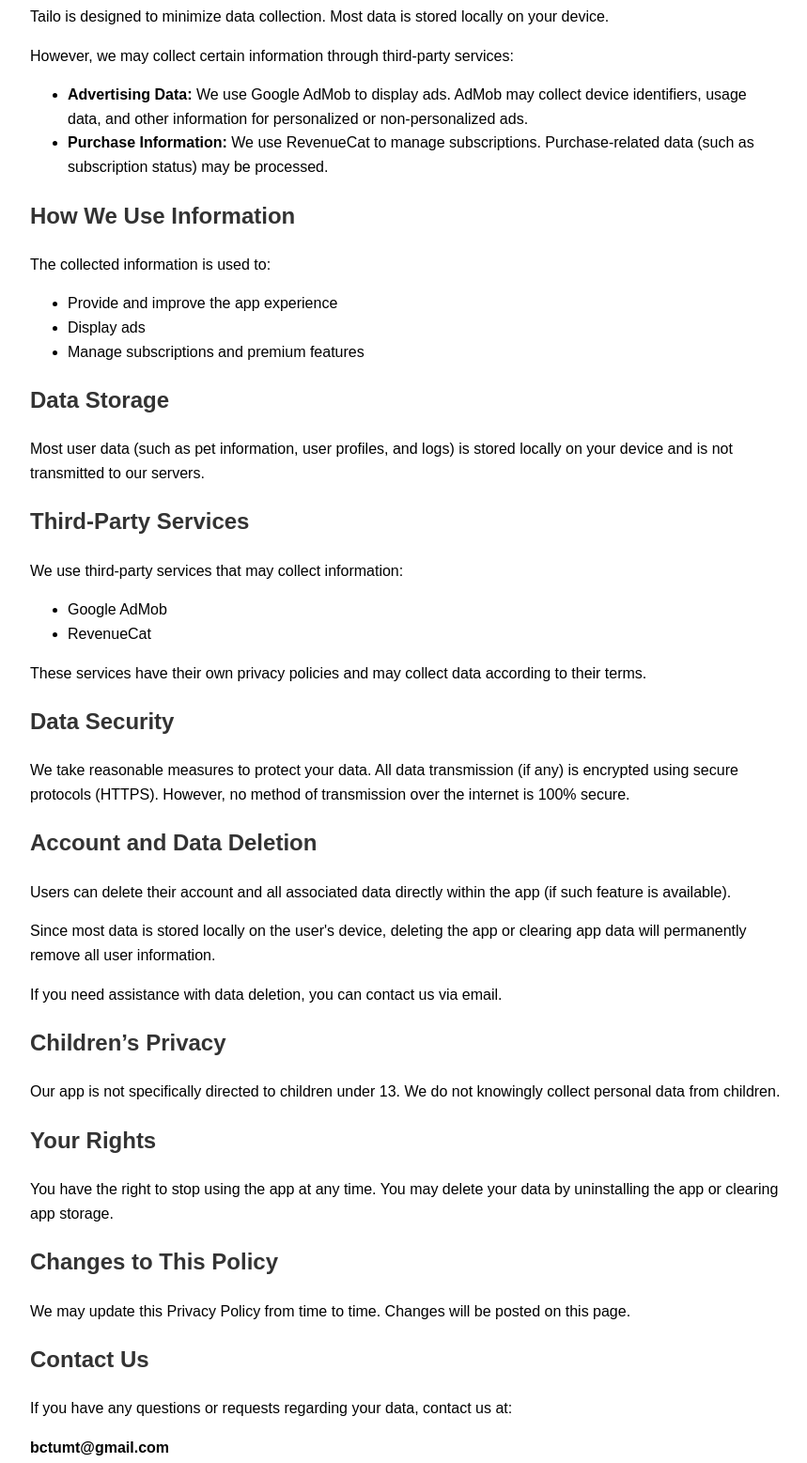
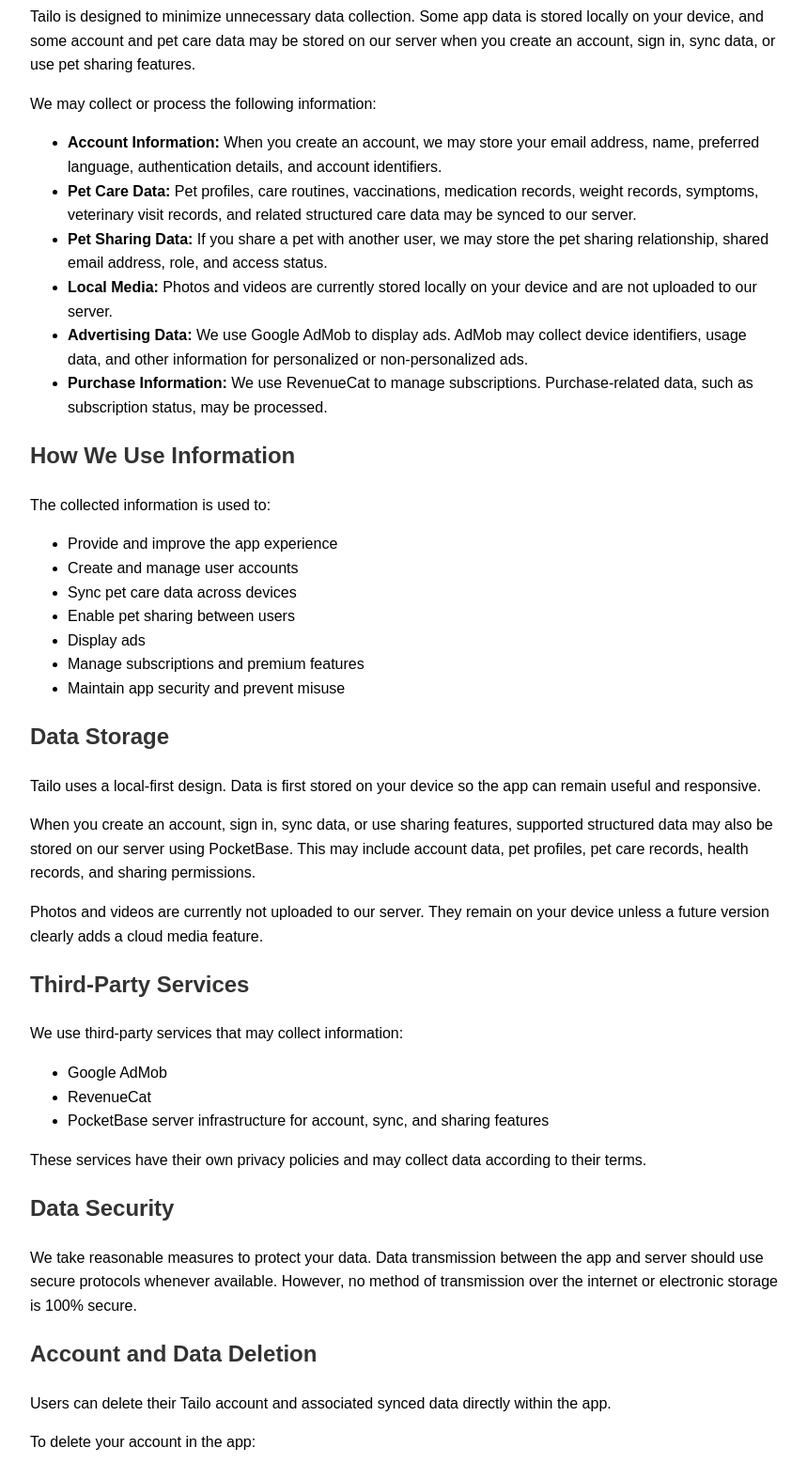
Before and after one commit to umtbecet/tailo-privacy-policy, a plain HTML site: page index.html in a window 1280 px wide. Shown: the part 280-1837 px from the top of the page at 94% size, without its empty margins (208-1067 px from the left). Drawn offline with Linux system fonts and the light colour scheme.

Commit message:
Update index.html
asd

```diff
--- a/index.html
+++ b/index.html
@@ -27,13 +27,17 @@
 
 <h2>Information We Collect</h2>
 
-<p>Tailo is designed to minimize data collection. Most data is stored locally on your device.</p>
+<p>Tailo is designed to minimize unnecessary data collection. Some app data is stored locally on your device, and some account and pet care data may be stored on our server when you create an account, sign in, sync data, or use pet sharing features.</p>
 
-<p>However, we may collect certain information through third-party services:</p>
+<p>We may collect or process the following information:</p>
 
 <ul>
+<li><strong>Account Information:</strong> When you create an account, we may store your email address, name, preferred language, authentication details, and account identifiers.</li>
+<li><strong>Pet Care Data:</strong> Pet profiles, care routines, vaccinations, medication records, weight records, symptoms, veterinary visit records, and related structured care data may be synced to our server.</li>
+<li><strong>Pet Sharing Data:</strong> If you share a pet with another user, we may store the pet sharing relationship, shared email address, role, and access status.</li>
+<li><strong>Local Media:</strong> Photos and videos are currently stored locally on your device and are not uploaded to our server.</li>
 <li><strong>Advertising Data:</strong> We use Google AdMob to display ads. AdMob may collect device identifiers, usage data, and other information for personalized or non-personalized ads.</li>
-<li><strong>Purchase Information:</strong> We use RevenueCat to manage subscriptions. Purchase-related data (such as subscription status) may be processed.</li>
+<li><strong>Purchase Information:</strong> We use RevenueCat to manage subscriptions. Purchase-related data, such as subscription status, may be processed.</li>
 </ul>
 
 <h2>How We Use Information</h2>
@@ -42,13 +46,21 @@
 
 <ul>
 <li>Provide and improve the app experience</li>
+<li>Create and manage user accounts</li>
+<li>Sync pet care data across devices</li>
+<li>Enable pet sharing between users</li>
 <li>Display ads</li>
 <li>Manage subscriptions and premium features</li>
+<li>Maintain app security and prevent misuse</li>
 </ul>
 
 <h2>Data Storage</h2>
 
-<p>Most user data (such as pet information, user profiles, and logs) is stored locally on your device and is not transmitted to our servers.</p>
+<p>Tailo uses a local-first design. Data is first stored on your device so the app can remain useful and responsive.</p>
+
+<p>When you create an account, sign in, sync data, or use sharing features, supported structured data may also be stored on our server using PocketBase. This may include account data, pet profiles, pet care records, health records, and sharing permissions.</p>
+
+<p>Photos and videos are currently not uploaded to our server. They remain on your device unless a future version clearly adds a cloud media feature.</p>
 
 <h2>Third-Party Services</h2>
 
@@ -57,21 +69,37 @@
 <ul>
 <li>Google AdMob</li>
 <li>RevenueCat</li>
+<li>PocketBase server infrastructure for account, sync, and sharing features</li>
 </ul>
 
 <p>These services have their own privacy policies and may collect data according to their terms.</p>
 
 <h2>Data Security</h2>
 
-<p>We take reasonable measures to protect your data. All data transmission (if any) is encrypted using secure protocols (HTTPS). However, no method of transmission over the internet is 100% secure.</p>
+<p>We take reasonable measures to protect your data. Data transmission between the app and server should use secure protocols whenever available. However, no method of transmission over the internet or electronic storage is 100% secure.</p>
 
 <h2>Account and Data Deletion</h2>
 
-<p>Users can delete their account and all associated data directly within the app (if such feature is available).</p>
+<p>Users can delete their Tailo account and associated synced data directly within the app.</p>
 
-<p>Since most data is stored locally on the user's device, deleting the app or clearing app data will permanently remove all user information.</p>
+<p>To delete your account in the app:</p>
 
-<p>If you need assistance with data deletion, you can contact us via email.</p>
+<ol>
+<li>Open Tailo and sign in to your account.</li>
+<li>Go to <strong>Settings</strong>.</li>
+<li>Tap <strong>Delete account</strong>.</li>
+<li>Confirm the deletion dialog.</li>
+</ol>
+
+<p>When you delete your account from the app, Tailo deletes your cloud account, synced pet data stored on the server, pet sharing records owned by your account, and Tailo account data stored on the device.</p>
+
+<p>Photos and videos are currently not uploaded to our server. Local media files stored only on your device may be removed by deleting your account in the app, clearing app data, or uninstalling the app.</p>
+
+<p>If you cannot access the app and need account deletion assistance, contact us from the email address used for your Tailo account and include the subject line <strong>"Tailo account deletion request"</strong>.</p>
+
+<p>Contact email for deletion requests: <strong>bctumt@gmail.com</strong></p>
+
+<p>We may ask you to confirm that you control the account email before deleting the account. Account deletion is processed as soon as technically possible. Some limited backup, security, fraud prevention, legal, or operational records may be retained only when required and then removed according to normal retention schedules.</p>
 
 <h2>Children’s Privacy</h2>
 
@@ -79,7 +107,9 @@
 
 <h2>Your Rights</h2>
 
-<p>You have the right to stop using the app at any time. You may delete your data by uninstalling the app or clearing app storage.</p>
+<p>You have the right to stop using the app at any time. You may delete local data by deleting your account in the app, uninstalling the app, or clearing app storage.</p>
+
+<p>You may also request assistance with account and data deletion by contacting us at the email address listed below.</p>
 
 <h2>Changes to This Policy</h2>
 
```
